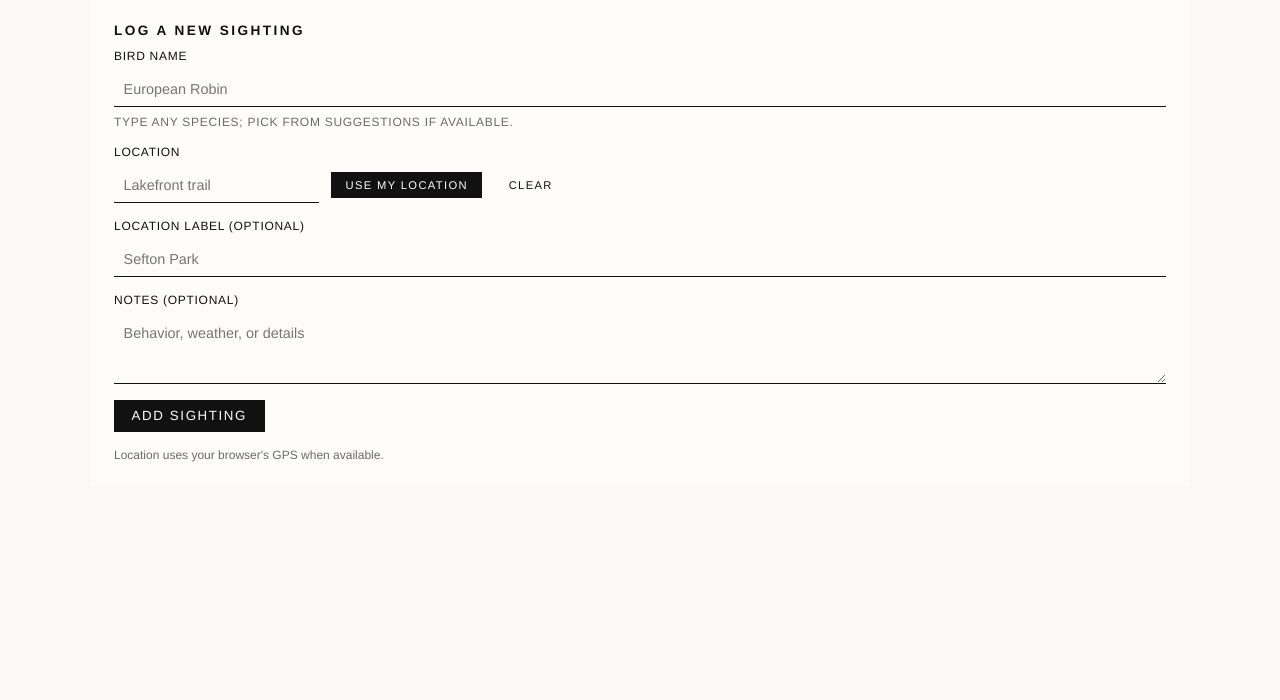
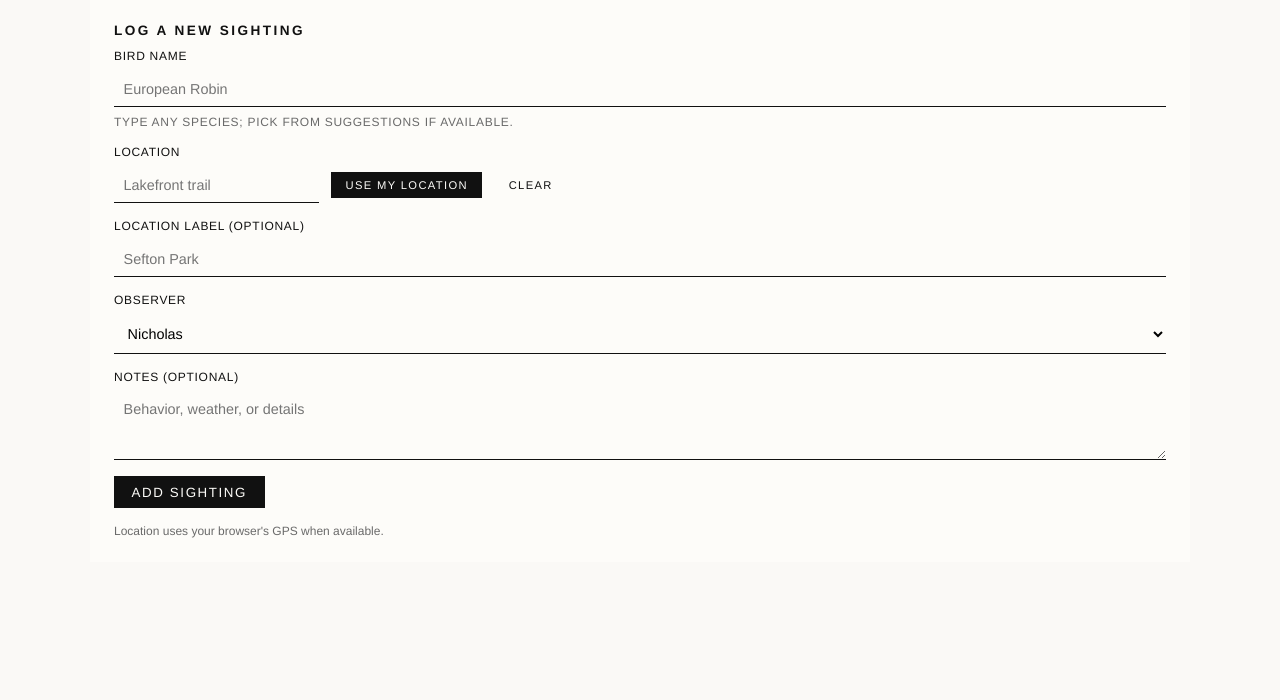
Before and after one commit to nicholasedger88/birds, a Flask app: page / in a window 1280 px wide. Shown: the part 183-883 px from the top of the page. Before the commit the page ends 645 px from the top, so only its background shows below. Run offline with Flask 3, Linux system fonts and the light colour scheme; data that the repository does not hold is empty; some libraries are stand-ins or nearby versions.

Commit message:
Add observer field to sightings

```diff
--- a/app.py
+++ b/app.py
@@ -34,6 +34,7 @@ def init_db() -> None:
                 id INTEGER PRIMARY KEY AUTOINCREMENT,
                 bird_name TEXT NOT NULL,
                 location TEXT NOT NULL,
+                observer TEXT NOT NULL DEFAULT 'Nicholas',
                 bird_id INTEGER,
                 bird_text TEXT,
                 latitude REAL,
@@ -100,6 +101,7 @@ def init_db() -> None:
             "latin_name": "TEXT",
             "description": "TEXT",
             "behavior": "TEXT",
+            "observer": "TEXT NOT NULL DEFAULT 'Nicholas'",
         }
         for column, column_type in optional_columns.items():
             if column not in existing_columns:
@@ -138,12 +140,20 @@ BIRD_PROFILES = {
     },
 }
 
+ALLOWED_OBSERVERS = {"Nicholas", "Mark", "Andy"}
+
 
 def normalize_text(value: str) -> str:
     value = value.casefold().strip()
     value = re.sub(r"[^\w\s]", " ", value)
     value = re.sub(r"\s+", " ", value)
     return value.strip()
+
+
+def normalize_observer(value: str) -> str:
+    if value in ALLOWED_OBSERVERS:
+        return value
+    return "Nicholas"
 
 
 def bird_profile_for_name(name: str) -> dict[str, str]:
@@ -281,6 +291,7 @@ def fetch_sightings() -> Iterable[sqlite3.Row]:
                 sightings.id,
                 sightings.bird_name,
                 sightings.location,
+                sightings.observer,
                 sightings.bird_id,
                 sightings.bird_text,
                 COALESCE(sightings.lat, sightings.latitude) AS lat,
@@ -328,6 +339,7 @@ def sightings_api():
     to_date = request.args.get("to", "").strip()
     only_geocoded = request.args.get("only_geocoded", "").strip() == "1"
     bird_id = request.args.get("bird_id", "").strip()
+    observer = request.args.get("observer", "").strip()
 
     filters = []
     params: dict[str, str] = {}
@@ -346,6 +358,10 @@ def sightings_api():
     if bird_id:
         filters.append("sightings.bird_id = :bird_id")
         params["bird_id"] = bird_id
+    if observer:
+        observer_value = normalize_observer(observer)
+        filters.append("sightings.observer = :observer")
+        params["observer"] = observer_value
 
     where_clause = f"WHERE {' AND '.join(filters)}" if filters else ""
 
@@ -358,6 +374,7 @@ def sightings_api():
                 sightings.description,
                 sightings.behavior,
                 sightings.notes,
+                sightings.observer,
                 COALESCE(sightings.lat, sightings.latitude) AS lat,
                 COALESCE(sightings.lng, sightings.longitude) AS lng,
                 birds.common_name_uk,
@@ -401,6 +418,7 @@ def sightings_api():
                     "description": row["description"],
                     "behavior": row["behavior"],
                     "notes": row["notes"],
+                    "observer": row["observer"],
                     "lat": row["lat"],
                     "lng": row["lng"],
                     "google_maps_url": google_maps_url,
@@ -539,6 +557,7 @@ def create_sighting():
     notes = request.form.get("notes", "").strip()
     bird_id = request.form.get("bird_id", "").strip() or None
     bird_text = bird_name if not bird_id else None
+    observer = normalize_observer(request.form.get("observer", "").strip())
 
     profile = bird_profile_for_name(bird_name)
     latin_name = profile.get("latin_name")
@@ -560,9 +579,10 @@ def create_sighting():
                     latin_name,
                     description,
                     behavior,
-                    notes
+                    notes,
+                    observer
                 )
-                VALUES (?, ?, ?, ?, ?, ?, ?, ?, ?, ?, ?)
+                VALUES (?, ?, ?, ?, ?, ?, ?, ?, ?, ?, ?, ?)
                 """,
                 (
                     bird_name,
@@ -576,6 +596,7 @@ def create_sighting():
                     description,
                     behavior,
                     notes or None,
+                    observer,
                 ),
             )
 
--- a/static/style.css
+++ b/static/style.css
@@ -274,7 +274,8 @@ label {
 }
 
 input,
-textarea {
+textarea,
+select {
   border: none;
   border-bottom: 1px solid #111111;
   padding: 0.6rem;
@@ -368,6 +369,13 @@ button:hover {
   color: #6a6a6a;
 }
 
+.sighting-meta .observer {
+  font-size: 0.7rem;
+  letter-spacing: 0.06em;
+  text-transform: uppercase;
+  color: #6a6a6a;
+}
+
 .sighting-details {
   margin-top: 0.75rem;
   display: flex;
@@ -456,6 +464,14 @@ button:hover {
   color: #6a6a6a;
 }
 
+.map-popup .popup-observer {
+  margin-left: 0.5rem;
+  font-size: 0.65rem;
+  text-transform: uppercase;
+  letter-spacing: 0.05em;
+  color: #6a6a6a;
+}
+
 .map-popup .popup-notes {
   font-size: 0.75rem;
   color: #111111;
--- a/templates/index.html
+++ b/templates/index.html
@@ -67,6 +67,14 @@
             Location label (optional)
             <input type="text" name="location_label" placeholder="Sefton Park" />
           </label>
+          <label>
+            Observer
+            <select name="observer">
+              <option value="Nicholas" selected>Nicholas</option>
+              <option value="Mark">Mark</option>
+              <option value="Andy">Andy</option>
+            </select>
+          </label>
           <input type="hidden" name="lat" id="lat-field" />
           <input type="hidden" name="lng" id="lng-field" />
           <label>
@@ -96,6 +104,15 @@
               <div class="filter-results" id="filter-bird-results" hidden></div>
             </div>
           </label>
+          <label>
+            Observer
+            <select id="filter-observer">
+              <option value="">All</option>
+              <option value="Nicholas">Nicholas</option>
+              <option value="Mark">Mark</option>
+              <option value="Andy">Andy</option>
+            </select>
+          </label>
           <div class="filter-actions">
             <button type="button" id="filter-apply">Apply</button>
             <button type="button" id="filter-clear">Clear</button>
@@ -118,6 +135,7 @@
                   </div>
                   <span class="location">{{ sighting['location'] }}</span>
                   <span class="time">{{ sighting['spotted_at'] }}</span>
+                  <span class="observer">{{ sighting['observer'] }}</span>
                 </div>
                 <div class="sighting-details">
                   <div class="text">
@@ -194,6 +212,15 @@
               <input type="text" id="map-bird" placeholder="Any bird" />
               <div class="filter-results" id="map-bird-results" hidden></div>
             </div>
+          </label>
+          <label>
+            Observer
+            <select id="map-observer">
+              <option value="">All</option>
+              <option value="Nicholas">Nicholas</option>
+              <option value="Mark">Mark</option>
+              <option value="Andy">Andy</option>
+            </select>
           </label>
           <div class="filter-actions">
             <button type="button" id="map-apply">Apply</button>
@@ -438,12 +465,15 @@
         const params = new URLSearchParams(window.location.search);
         const from = params.get("from") || "";
         const to = params.get("to") || "";
+        const observer = params.get("observer") || "";
         const filterFrom = document.getElementById("filter-from");
         const filterTo = document.getElementById("filter-to");
         const filterBird = document.getElementById("filter-bird");
+        const filterObserver = document.getElementById("filter-observer");
         const mapFrom = document.getElementById("map-from");
         const mapTo = document.getElementById("map-to");
         const mapBird = document.getElementById("map-bird");
+        const mapObserver = document.getElementById("map-observer");
         if (filterFrom) {
           filterFrom.value = from;
         }
@@ -453,6 +483,9 @@
         if (filterBird) {
           filterBird.value = params.get("bird_name") || "";
           filterBird.dataset.birdId = params.get("bird_id") || "";
+        }
+        if (filterObserver) {
+          filterObserver.value = observer;
         }
         if (mapFrom) {
           mapFrom.value = from;
@@ -464,9 +497,18 @@
           mapBird.value = params.get("bird_name") || "";
           mapBird.dataset.birdId = params.get("bird_id") || "";
         }
+        if (mapObserver) {
+          mapObserver.value = observer;
+        }
       };
 
-      const updateUrlFilters = (fromValue, toValue, birdIdValue, birdNameValue) => {
+      const updateUrlFilters = (
+        fromValue,
+        toValue,
+        birdIdValue,
+        birdNameValue,
+        observerValue
+      ) => {
         const params = new URLSearchParams(window.location.search);
         if (fromValue) {
           params.set("from", fromValue);
@@ -484,6 +526,11 @@
         } else {
           params.delete("bird_id");
           params.delete("bird_name");
+        }
+        if (observerValue) {
+          params.set("observer", observerValue);
+        } else {
+          params.delete("observer");
         }
         const newUrl = `${window.location.pathname}?${params.toString()}`;
         window.history.replaceState({}, "", newUrl);
@@ -508,6 +555,9 @@
           const latin = item.scientific_name
             ? `<span class="latin">${item.scientific_name}</span>`
             : "";
+          const observer = item.observer
+            ? `<span class="observer">${item.observer}</span>`
+            : "";
           card.innerHTML = `
             <div class="sighting-meta">
               <div>
@@ -515,6 +565,7 @@
                 ${latin}
               </div>
               <span class="time">${item.created_at}</span>
+              ${observer}
             </div>
             <div class="sighting-details">
               <div class="text">
@@ -556,9 +607,13 @@
         const filterFrom = document.getElementById("filter-from");
         const filterTo = document.getElementById("filter-to");
         const filterBird = document.getElementById("filter-bird");
+        const filterObserver = document.getElementById("filter-observer");
         const extra = {};
         if (filterBird?.dataset.birdId) {
           extra.bird_id = filterBird.dataset.birdId;
+        }
+        if (filterObserver?.value) {
+          extra.observer = filterObserver.value;
         }
         const query = buildParams(filterFrom, filterTo, extra);
         const response = await fetch(`/api/sightings?${query}`);
@@ -576,11 +631,13 @@
           const filterFrom = document.getElementById("filter-from");
           const filterTo = document.getElementById("filter-to");
           const filterBird = document.getElementById("filter-bird");
+          const filterObserver = document.getElementById("filter-observer");
           updateUrlFilters(
             filterFrom.value,
             filterTo.value,
             filterBird.dataset.birdId || "",
-            filterBird.value
+            filterBird.value,
+            filterObserver?.value || ""
           );
           fetchRecent();
           refreshMapMarkers();
@@ -590,7 +647,8 @@
           document.getElementById("filter-to").value = "";
           document.getElementById("filter-bird").value = "";
           document.getElementById("filter-bird").dataset.birdId = "";
-          updateUrlFilters("", "", "", "");
+          document.getElementById("filter-observer").value = "";
+          updateUrlFilters("", "", "", "", "");
           fetchRecent();
           refreshMapMarkers();
         });
@@ -603,11 +661,13 @@
           const mapFrom = document.getElementById("map-from");
           const mapTo = document.getElementById("map-to");
           const mapBird = document.getElementById("map-bird");
+          const mapObserver = document.getElementById("map-observer");
           updateUrlFilters(
             mapFrom.value,
             mapTo.value,
             mapBird.dataset.birdId || "",
-            mapBird.value
+            mapBird.value,
+            mapObserver?.value || ""
           );
           fetchRecent();
           refreshMapMarkers();
@@ -617,7 +677,8 @@
           document.getElementById("map-to").value = "";
           document.getElementById("map-bird").value = "";
           document.getElementById("map-bird").dataset.birdId = "";
-          updateUrlFilters("", "", "", "");
+          document.getElementById("map-observer").value = "";
+          updateUrlFilters("", "", "", "", "");
           fetchRecent();
           refreshMapMarkers();
         });
@@ -635,9 +696,13 @@
         const mapFrom = document.getElementById("map-from");
         const mapTo = document.getElementById("map-to");
         const mapBird = document.getElementById("map-bird");
+        const mapObserver = document.getElementById("map-observer");
         const extra = { only_geocoded: "1" };
         if (mapBird?.dataset.birdId) {
           extra.bird_id = mapBird.dataset.birdId;
+        }
+        if (mapObserver?.value) {
+          extra.observer = mapObserver.value;
         }
         const query = buildParams(mapFrom, mapTo, extra);
         const response = await fetch(`/api/sightings?${query}`);
@@ -650,6 +715,9 @@
           const thumbnail = sighting.image_url
             ? `<img src="${sighting.image_url}" alt="" />`
             : `<span class="popup-placeholder"></span>`;
+          const observer = sighting.observer
+            ? `<span class="popup-observer">${sighting.observer}</span>`
+            : "";
           const details = [sighting.description, sighting.behavior, sighting.notes]
             .filter(Boolean)
             .join(" · ");
@@ -664,7 +732,7 @@
                     ? `<div class="popup-latin">${sighting.scientific_name}</div>`
                     : ""
                 }
-                <div class="popup-date">${sighting.created_at}</div>
+                <div class="popup-date">${sighting.created_at}${observer}</div>
                 ${truncated ? `<div class="popup-notes">${truncated}</div>` : ""}
                 <div class="popup-links">
                   ${
```
